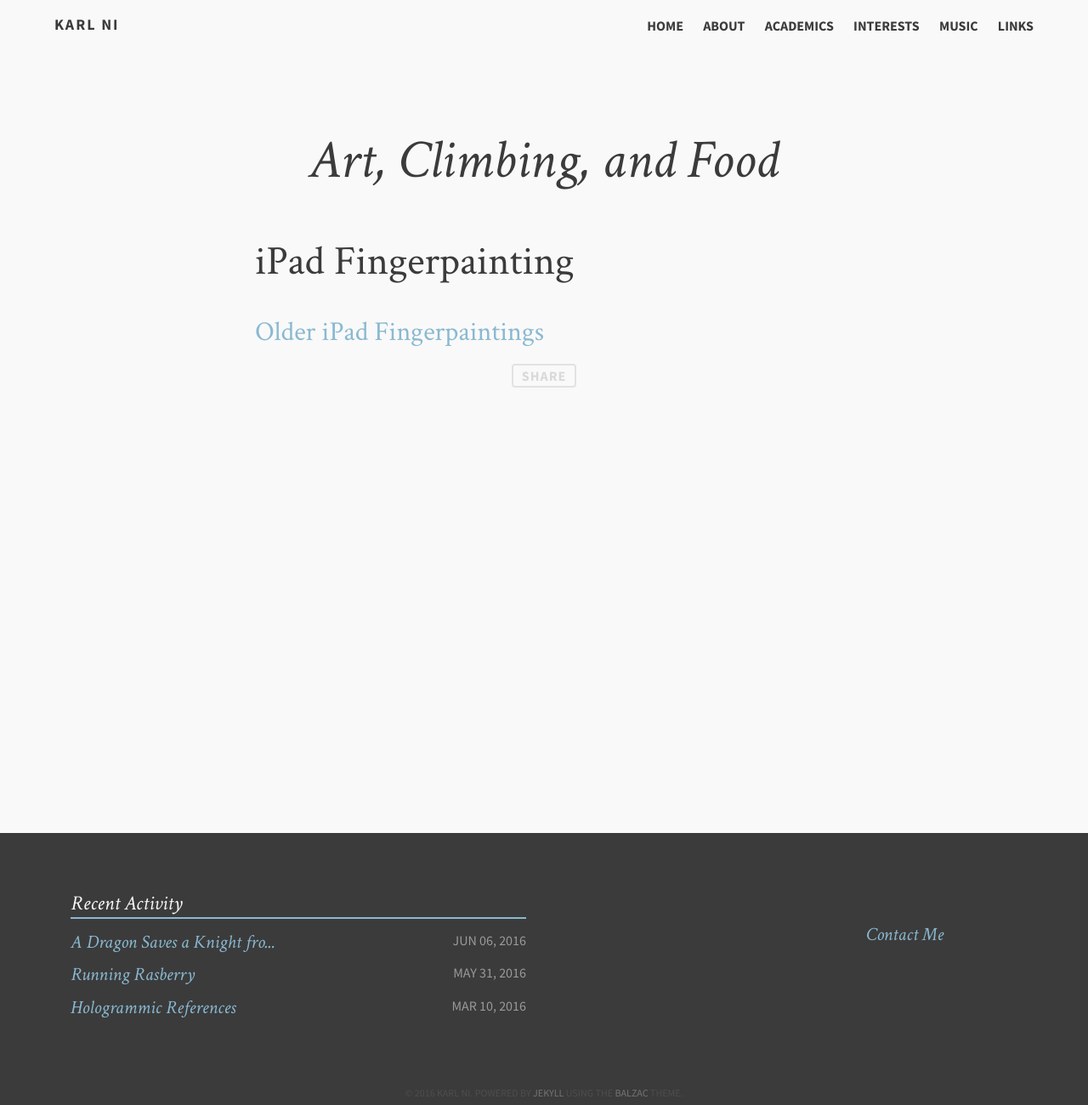
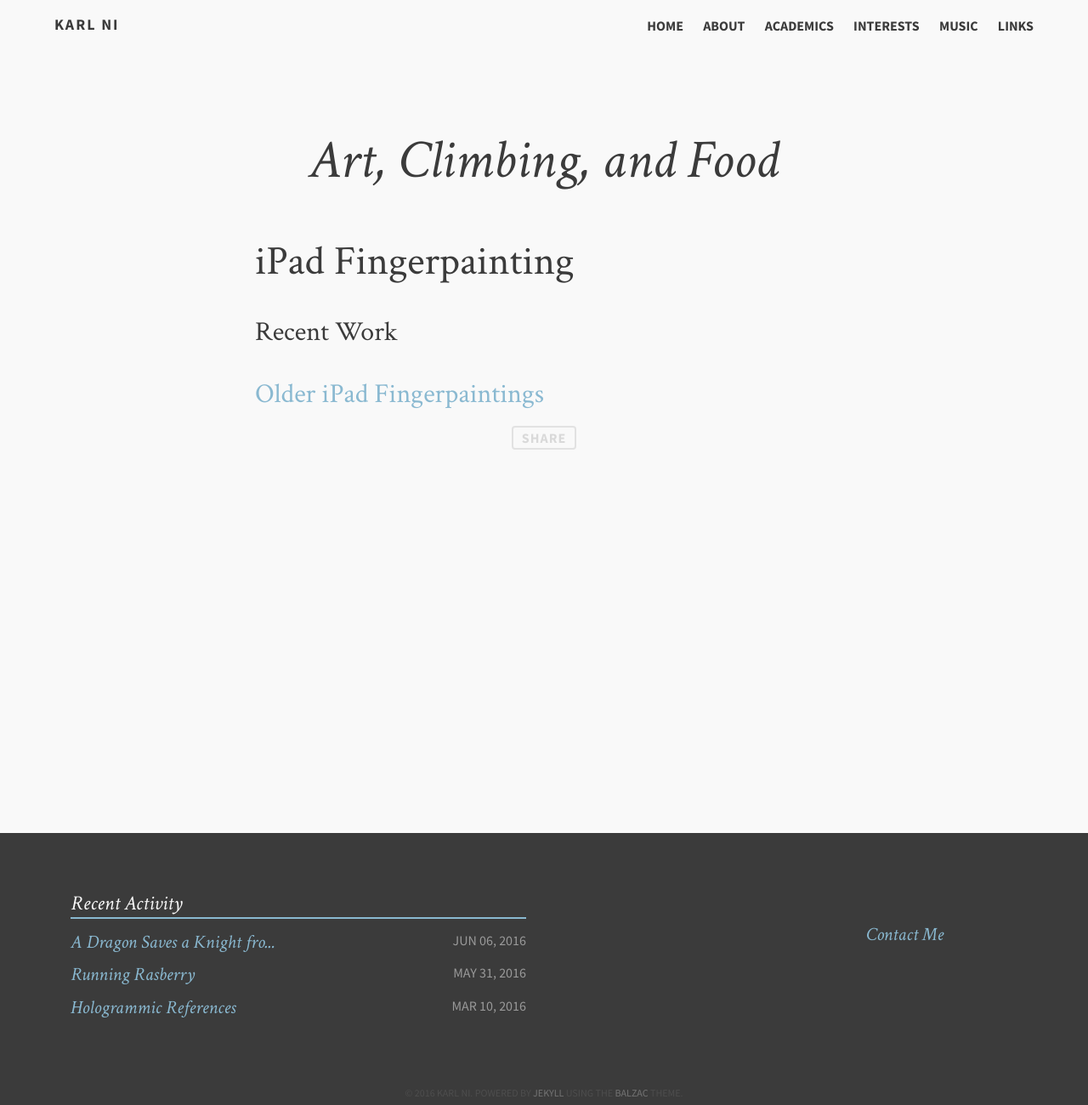
Before and after one commit to UCKarl/UCKarl.github.io, a Jekyll site: the page built from interests/iPadArt.md, in a window 1280 px wide. Shown: the whole page at 85% size. Built offline with Jekyll 4.4.1, drawn with Linux system fonts in a browser that asks for light colours; comment, search, counter and statistics services are not loaded.

Commit message:
Newer fingerpaintings added as a sub-bullet

```diff
--- a/interests/iPadArt.md
+++ b/interests/iPadArt.md
@@ -7,4 +7,5 @@ tags: [climbing,riding,ice cream,smoked salmon]
 
 ## iPad Fingerpainting
 
+### Recent Work
 ### [Older iPad Fingerpaintings](../older-ipadart)
```
